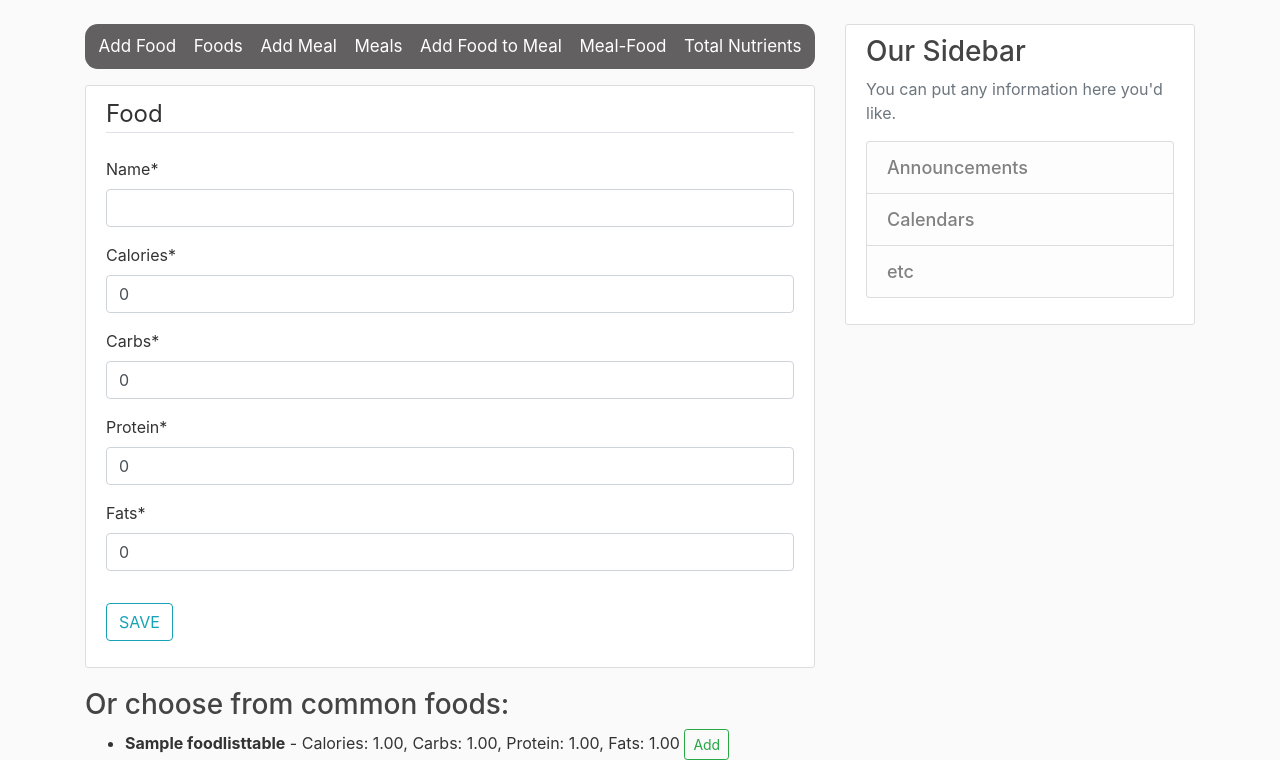
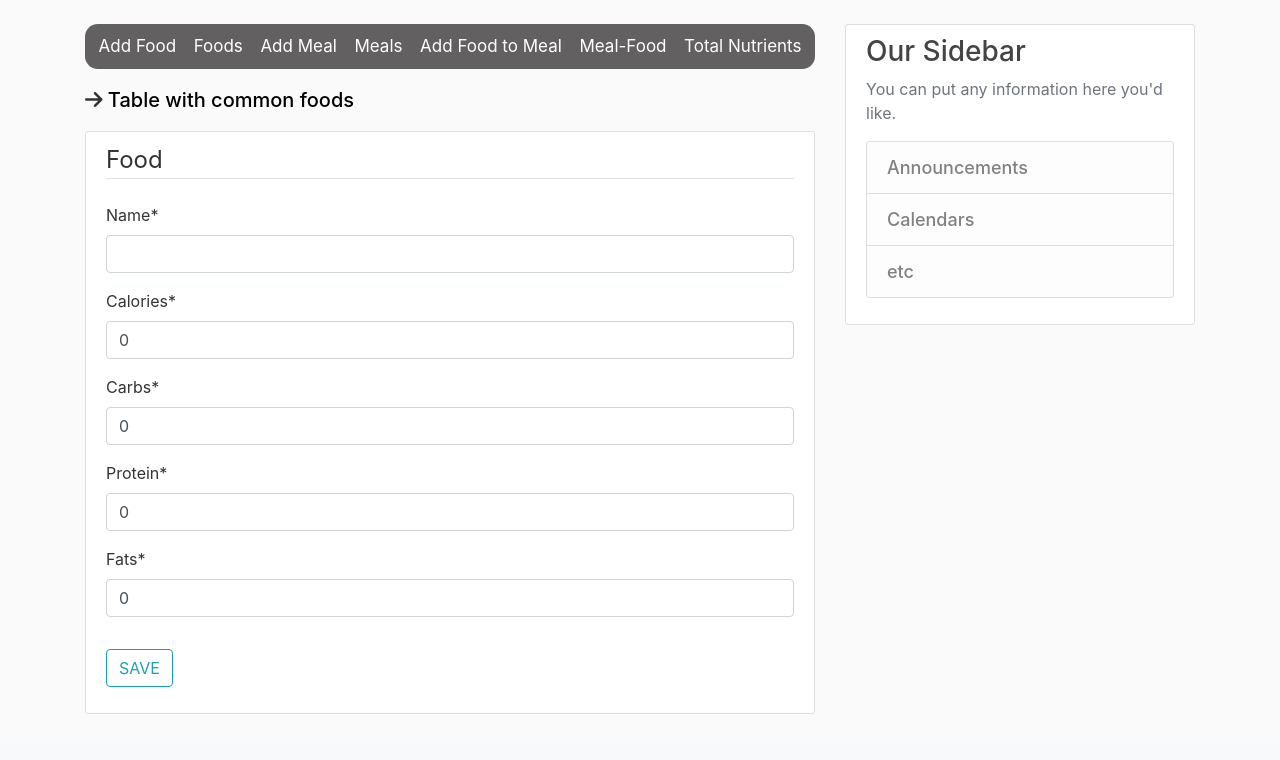
Before and after one commit to GeorgiDN/Nutrients-tracker, a Django app: page /food/food/new/ in a window 1280 px wide. Shown: the part 56-816 px from the top of the page. After the commit the page ends 770 px from the top, so only its background shows below. Run offline with Django 5.2, Linux system fonts and the light colour scheme; a user stored in the database is signed in; tables that the repository leaves empty hold one stand-in row (values such as "Sample post"); some libraries are stand-ins or nearby versions.

Commit message:
feat(food): create table with common foods

```diff
--- a/fitnessApp/fitnessApp/food/urls.py
+++ b/fitnessApp/fitnessApp/food/urls.py
@@ -5,7 +5,6 @@ urlpatterns = [
     path('', views.home, name='home'),
     path('meals/<str:username>/', views.user_meals_view, name='user_meals'),
     path('food/new/', views.FoodCreateView.as_view(), name='food-create'),
-    path('add-common-food/<int:pk>/', views.add_common_food, name='add-common-food'),
     path('food/<int:pk>/', views.FoodDetailView.as_view(), name='food-detail'),
     path('food-list/', views.FoodListView.as_view(), name='food-list'),
     path('food/<int:pk>/update/', views.FoodUpdateView.as_view(), name='food-update'),
@@ -21,4 +20,6 @@ urlpatterns = [
     path('mealfood/<int:pk>/update/', views.MealFoodUpdateView.as_view(), name='mealfood-update'),
     path('mealfood/<int:pk>/delete/', views.MealFoodDeleteView.as_view(), name='mealfood-delete'),
     path('food/navigation/', views.NavigationView.as_view(), name='food-navigation'),
+    path('add-common-food/<int:pk>/', views.add_common_food, name='add-common-food'),
+    path('common-foods/', views.CommonFoodsListView.as_view(), name='common-foods'),
 ]
--- a/fitnessApp/fitnessApp/food/views.py
+++ b/fitnessApp/fitnessApp/food/views.py
@@ -90,26 +90,6 @@ class FoodCreateView(LoginRequiredMixin, SuccessMessageMixin, CreateView):
         context = super().get_context_data(**kwargs)
         context['common_foods'] = FoodListTable.objects.all()
         return context
-
-
-@login_required
-def add_common_food(request, pk):
-    user_profile = UserProfile.objects.get(user=request.user)
-    common_food = get_object_or_404(FoodListTable, pk=pk)
-
-    try:
-        Food.objects.create(
-            user=user_profile,
-            name=common_food.name,
-            calories=common_food.calories,
-            carbs=common_food.carbs,
-            protein=common_food.protein,
-            fats=common_food.fats
-        )
-        messages.success(request, f"{common_food.name} has been added to your food list.")
-    except IntegrityError:
-        messages.error(request, f"You already have a food '{common_food.name}' in your food list.")
-    return redirect('food-create')
 
 
 class FoodDetailView(LoginRequiredMixin, DetailView):
@@ -291,5 +271,34 @@ class MealFoodDeleteView(LoginRequiredMixin, UserPassesTestMixin, SuccessMessage
         return self.request.user == meal_food.meal.user.user
 
 
+@login_required
+def add_common_food(request, pk):
+    user_profile = UserProfile.objects.get(user=request.user)
+    common_food = get_object_or_404(FoodListTable, pk=pk)
+
+    try:
+        Food.objects.create(
+            user=user_profile,
+            name=common_food.name,
+            calories=common_food.calories,
+            carbs=common_food.carbs,
+            protein=common_food.protein,
+            fats=common_food.fats
+        )
+        messages.success(request, f"{common_food.name} has been added to your food list.")
+    except IntegrityError:
+        messages.error(request, f"You already have a food '{common_food.name}' in your food list.")
+    return redirect(f"{reverse('common-foods')}#{pk}")
+
+
+class CommonFoodsListView(LoginRequiredMixin, ListView):
+    model = FoodListTable
+    template_name = 'food/common_foods_list.html'
+    context_object_name = 'common_foods'
+
+    def get_queryset(self):
+        return FoodListTable.objects.all()
+
+
 class NavigationView(TemplateView):
     template_name = 'food/food-page.html'
--- a/fitnessApp/static/css/food.css
+++ b/fitnessApp/static/css/food.css
@@ -69,6 +69,14 @@ th {
     font-size: 17px;
 }
 
+.table-list-link {
+    font-size: 20px;
+    font-weight: 500;
+    margin-top: 1rem;
+    margin-bottom: 1rem;
+
+}
+
 
 @media (max-width: 450px) {
     th, td {
--- a/fitnessApp/templates/food/food_form.html
+++ b/fitnessApp/templates/food/food_form.html
@@ -2,6 +2,10 @@
 {% load crispy_forms_tags %}
 {% block content %}
     {% include 'food/food-navigation.html' %}
+    <div  class="table-list-link">
+        <i class="fa-solid fa-arrow-right"></i>
+        <a href="{% url 'common-foods' %}">Table with common foods</a>
+    </div>
     <div class="content-section">
         <form method="post" enctype="multipart/form-data">
             {% csrf_token %}
@@ -15,22 +19,4 @@
         </form>
     </div>
 
-    <div class="common-foods">
-        <h3>Or choose from common foods:</h3>
-        <ul>
-            {% for food in common_foods %}
-                <li>
-                    <strong>{{ food.name }}</strong> -
-                    Calories: {{ food.calories }},
-                    Carbs: {{ food.carbs }},
-                    Protein: {{ food.protein }},
-                    Fats: {{ food.fats }}
-                    <form method="post" action="{% url 'add-common-food' food.pk %}" style="display: inline;">
-                        {% csrf_token %}
-                        <button type="submit" class="btn btn-sm btn-outline-success">Add</button>
-                    </form>
-                </li>
-            {% endfor %}
-        </ul>
-    </div>
 {% endblock %}
```
Also changed, not shown: fitnessApp/templates/food/common_foods_list.html (added, +37 -0 lines).
